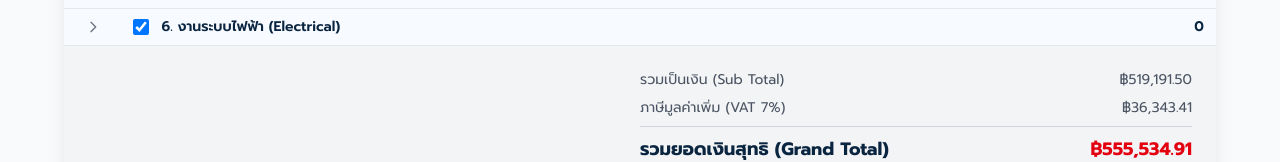
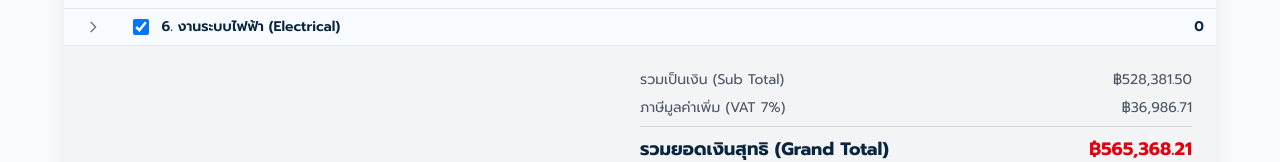
Before and after one commit to suteechu/CourtHeim, a React (Vite) app: page / in a window 1280 px wide. Shown: the part 5726-5888 px from the top of the page. Built offline with nearby package versions, Linux system fonts and the light colour scheme.

Commit message:
Add dowel bars and curing compound to structural BOQ

```diff
--- a/src/components/BOQ.jsx
+++ b/src/components/BOQ.jsx
@@ -57,6 +57,8 @@ const BOQ = () => {
     { id: 6, category: 'งานโครงสร้าง (Structural)', item: 'คอนกรีตผสมเสร็จ 280 ksc หนา 200 มม. พร้อมขัดหยาบปรับ Slope 1:200', qty: 35.1, unit: 'ลบ.ม.', materialPrice: 1800, laborPrice: 400, total: 77220 },
     { id: 7, category: 'งานโครงสร้าง (Structural)', item: 'งานไม้แบบและตั้งแบบ (Formwork)', qty: 1, unit: 'เหมา', materialPrice: 3500, laborPrice: 5000, total: 8500 },
     { id: 8, category: 'งานโครงสร้าง (Structural)', item: 'งานตัด Joint และหยอดยางมะตอย (Concrete Joint)', qty: 71, unit: 'ม.', materialPrice: 40, laborPrice: 20, total: 4260 },
+    { id: 23, category: 'งานโครงสร้าง (Structural)', item: 'เหล็ก Dowel Bar 16มม. @0.30ม. (เหล็กเดือยตรงรอยต่อ)', qty: 71, unit: 'ม.', materialPrice: 60, laborPrice: 20, total: 5680 },
+    { id: 24, category: 'งานโครงสร้าง (Structural)', item: 'น้ำยาบ่มคอนกรีต (Curing Compound)', qty: 175.5, unit: 'ตร.ม.', materialPrice: 15, laborPrice: 5, total: 3510 },
 
     // 2. งานสถาปัตยกรรมพื้นผิว (Surface Coating)
     { id: 9, category: 'งานสถาปัตยกรรม (Architectural)', item: 'น้ำยารองพื้น Primer อะคริลิก (Acrylic Primer)', qty: 175.5, unit: 'ตร.ม.', materialPrice: 60, laborPrice: 40, total: 17550 },
```
